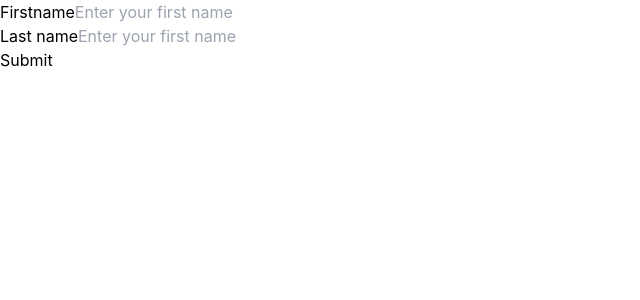
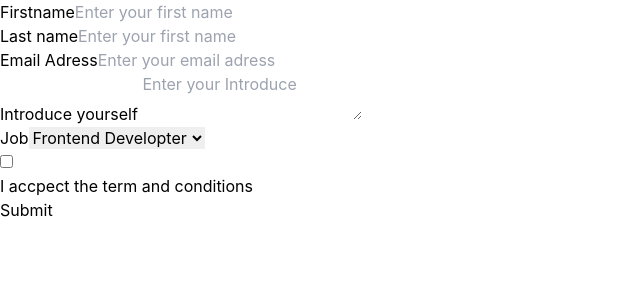
Before and after one commit to tuanminhphan45/ReactJS, a React (Create React App) app in the folder tictac/: page / in a window 1280 px wide. Shown: the top 300 px of the page, without its empty margins (0-640 px from the left). Built offline with nearby package versions, Linux system fonts and the light colour scheme.

Commit message:
done UI signUpFinal

```diff
--- a/tictac/src/App.js
+++ b/tictac/src/App.js
@@ -14,6 +14,7 @@ import Input from "./form/Input";
 import MovieSearchApp from "./form/MovieSearchApp";
 import SignUp from "./form/SignUp";
 import SignUp2 from "./form/SignUp2";
+import SignUpFinal from "./form/SignUpFinal";
 
 function App() {
     // const { show, setShow, nodeRef } = useClickOutSide();
@@ -38,7 +39,8 @@ function App() {
             {/* <Input></Input> */}
             {/* <MovieSearchApp></MovieSearchApp> */}
             {/* <SignUp></SignUp> */}
-            <SignUp2></SignUp2>
+            {/* <SignUp2></SignUp2> */}
+            <SignUpFinal></SignUpFinal>
         </div>
     );
 }
--- /dev/null
+++ b/tictac/src/form/SignUpFinal.jsx
@@ -0,0 +1,122 @@
+import React from "react";
+import { Formik, Field, ErrorMessage } from "formik";
+import * as Yup from "yup";
+
+const SignUpFinal = () => {
+    return (
+        <Formik
+            initialValues={{
+                firstName: "",
+                lastName: "",
+                email: "",
+                intro: "",
+                job: [],
+                terms: false,
+            }}
+            validationSchema={Yup.object({
+                firstName: Yup.string()
+                    .max(20, "must less than be 20 characters")
+                    .required("required"),
+                lastName: Yup.string()
+                    .max(10, "must less than be 10 characters")
+                    .required("required"),
+                email: Yup.string().email().required("required"),
+                terms: Yup.boolean(),
+            })}
+            onSubmit={(values) => {
+                console.log(values);
+            }}
+        >
+            <form
+                className="p-10 w-full max-w-[500px] mx-auto"
+                autoComplete="off"
+            >
+                <div className="flex flex-col gap-2 mb-5">
+                    <label htmlFor="firstName">Firstname</label>
+                    <Field
+                        name="firstName"
+                        type="text"
+                        placeholder="Enter your first name"
+                        className="p-4 rounded-md border border-gray-100"
+                    ></Field>
+                    <div className="text-red-500 text-sm ">
+                        <ErrorMessage name="firstName"></ErrorMessage>
+                    </div>
+                </div>
+                <div className="flex flex-col gap-2 mb-5">
+                    <label htmlFor="lastName">Last name</label>
+                    <Field
+                        name="lastName"
+                        type="text"
+                        placeholder="Enter your first name"
+                        className="p-4 rounded-md border border-gray-100"
+                    ></Field>
+                    <div className="text-red-500 text-sm ">
+                        <ErrorMessage name="firstName"></ErrorMessage>
+                    </div>
+                </div>
+                <div className="flex flex-col gap-2 mb-5">
+                    <label htmlFor="email">Email Adress</label>
+                    <Field
+                        name="email"
+                        type="email"
+                        placeholder="Enter your email adress"
+                        className="p-4 rounded-md border border-gray-100"
+                    ></Field>
+                    <div className="text-red-500 text-sm ">
+                        <ErrorMessage name="email"></ErrorMessage>
+                    </div>
+                </div>
+                <div className="flex flex-col gap-2 mb-5">
+                    <label htmlFor="Intro">Introduce yourself </label>
+                    <Field
+                        name="Intro"
+                        placeholder="Enter your Introduce"
+                        className="p-4 rounded-md border border-gray-100 h-[150px] resize-none"
+                        as="textarea"
+                    ></Field>
+                    <div className="text-red-500 text-sm ">
+                        <ErrorMessage name="Intro"></ErrorMessage>
+                    </div>
+                </div>
+                <div className="flex flex-col gap-2 mb-5">
+                    <label htmlFor="job">Job</label>
+                    <Field
+                        name="job"
+                        className="p-4 rounded-md border border-gray-100"
+                        as="select"
+                    >
+                        <option value="Frontend">Frontend Developter</option>
+                        <option value="Backend">Backend Developter</option>
+                        <option value="FullStack">FullStack Developter</option>
+                    </Field>
+                    <div className="text-red-500 text-sm ">
+                        <ErrorMessage name="job"></ErrorMessage>
+                    </div>
+                </div>
+                <div className="flex items-center gap-2 mb-5">
+                    <Field
+                        name="term"
+                        type="checkbox"
+                        className="p-4 rounded-md border border-gray-100"
+                    ></Field>
+                    <p>I accpect the term and conditions</p>
+                    <div className="text-red-500 text-sm ">
+                        <ErrorMessage name="term"></ErrorMessage>
+                    </div>
+                </div>
+
+                <div>
+                    <button
+                        type="submit"
+                        className="w-full p-4 bg-blue-600 text-white font-semibold rounded-lg"
+                    >
+                        Submit
+                    </button>
+                </div>
+            </form>
+        </Formik>
+    );
+};
+
+export default SignUpFinal;
```
